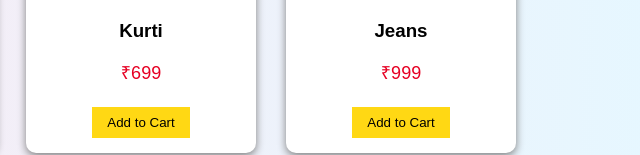
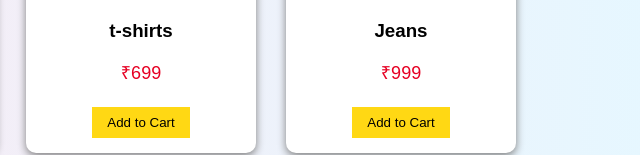
Before and after one commit to khushi55master/sastaas-sasta-bazaaar, a plain HTML site: page index.html in a window 1280 px wide. Shown: the part 673-828 px from the top of the page, 629-1269 px from the left. Drawn offline with Linux system fonts and the light colour scheme.

Commit message:
Update index.html

```diff
--- a/index.html
+++ b/index.html
@@ -227,7 +227,7 @@ padding:20px;
 
 <div class="product-card">
 <img src="https://images.unsplash.com/photo-1523381210434-271e8be1f52?w=200">
-<h3>Kurti</h3>
+<h3>t-shirts</h3>
 <p class="price">₹699</p>
 <button onclick="addCart()">Add to Cart</button>
 </div>
```
